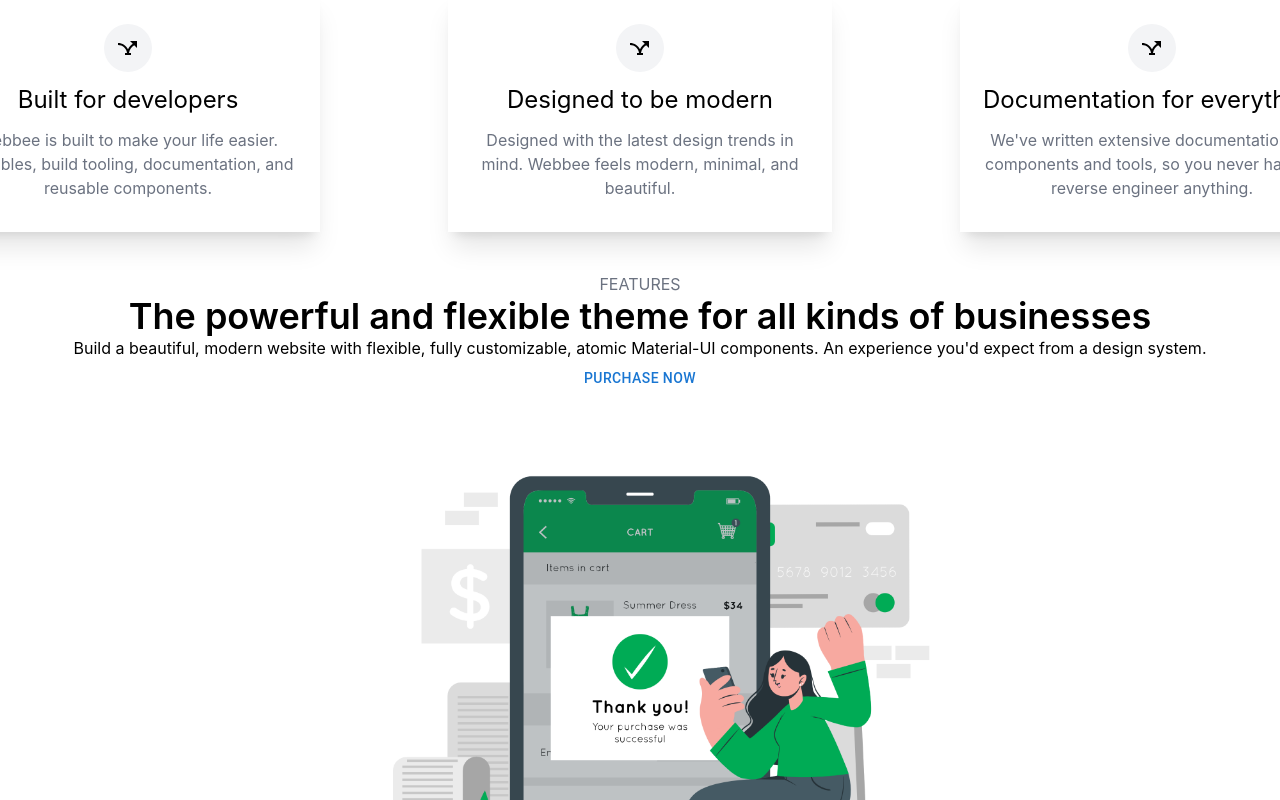
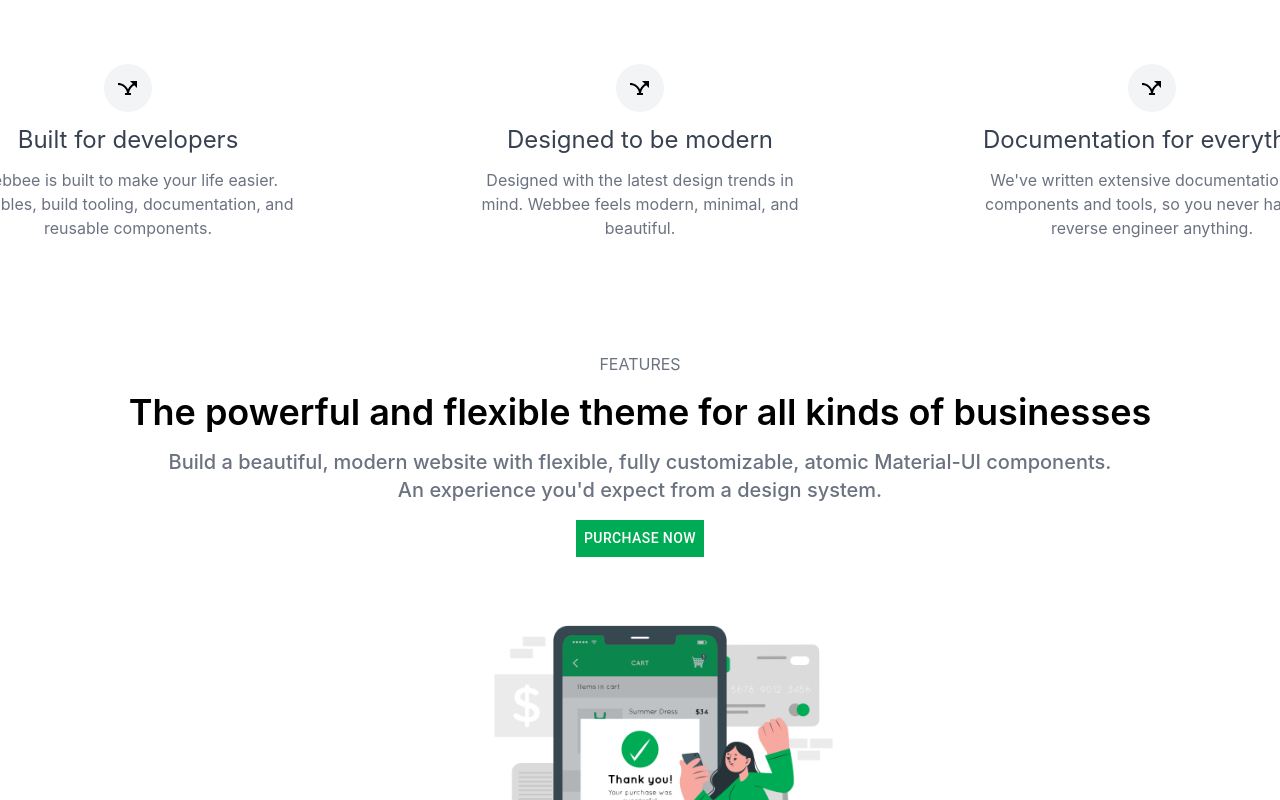
Before and after one commit to centum-world/mining-rig-portfolio, a React (Vite) app: page / in a window 1280 px wide. Shown: the part 800-1600 px from the top of the page. Built offline with nearby package versions, Linux system fonts and the light colour scheme.

Commit message:
color updated in hole heropage section

```diff
--- a/src/components/Features.jsx
+++ b/src/components/Features.jsx
@@ -2,22 +2,31 @@ import React from "react";
 import AirlineStopsIcon from "@mui/icons-material/AirlineStops";
 import { Button } from "@mui/material";
 import purchase from "../assets/png/purchase.png";
+import { useSelector } from "react-redux";
 
 const FeatureCard = ({ title, description }) => {
   return (
-    <div className="shadow-xl p-4 flex flex-col items-center justify-center h-60 w-96 space-y-3">
+    <div className=" p-4 flex flex-col items-center justify-center h-60 w-96 space-y-3">
       <div className="bg-gray-100 rounded-full h-12 w-12 flex items-center justify-center">
         <AirlineStopsIcon />
       </div>
-      <div className="text-2xl text-center">{title}</div>
+      <div className="text-2xl text-center text-gray-700">{title}</div>
       <p className="text-gray-500 text-center">{description}</p>
     </div>
   );
 };
 
 const Features = () => {
+  const [anchorEl, setAnchorEl] = React.useState(null);
+
+  const { selectedColor } = useSelector((state) => state.colors);
+
+  const handleMenuClick = (event) => {
+    setAnchorEl(event.currentTarget);
+  };
+
   return (
-    <div className="flex flex-col items-center gap-10">
+    <div className="flex flex-col items-center space-y-20">
       <div className="flex items-center justify-center gap-32">
         <FeatureCard
           title="Built for developers"
@@ -32,19 +41,29 @@ const Features = () => {
           description="We've written extensive documentation for components and tools, so you never have to reverse engineer anything."
         />
       </div>
-      <div className="flex flex-col justify-center items-center">
+      <div className="flex flex-col justify-center items-center space-y-4">
         <div className="text-gray-500">FEATURES</div>
-        <div className="text-4xl font-semibold">The powerful and flexible theme for all kinds of businesses</div>
-        <div>
+        <div className="text-4xl font-semibold">
+          The powerful and flexible theme for all kinds of businesses
+        </div>
+        <div className="text-gray-500 text-xl font-medium text-center">
           Build a beautiful, modern website with flexible, fully customizable,
-          atomic Material-UI components. An experience you'd expect from a
-          design system.
+          atomic Material-UI components.
+          <br /> An experience you'd expect from a design system.
         </div>
-        <div>
-          <Button>Purchase now</Button>
+        <div className="bg-[#00AB55]">
+          <Button
+            onClick={handleMenuClick}
+            style={{
+              background: selectedColor,
+              cursor: "pointer",
+              color: "white",
+            }}
+          >
+            Purchase now
+          </Button>
         </div>
-
-        <img src={purchase} alt="purchase" className="w-1/2" />
+        <img src={purchase} alt="purchase" className="w-1/3" />
       </div>
     </div>
   );
--- a/src/components/HeroSection.jsx
+++ b/src/components/HeroSection.jsx
@@ -17,7 +17,14 @@ const HeroSection = () => {
       <div className=" gap-10 flex  items-center justify-center w-[50%] mb-32">
         <div className="space-y-6">
           <h1 className="text-6xl font-bold  text-gray-700 font-sans ">
-            Turn your ideas <br /> into a success.
+            Turn your ideas <br /> into a{" "}
+            <span
+              style={{
+                color: selectedColor,
+              }}
+            >
+              success.
+            </span>
           </h1>
           <p className="text-gray-500 text-2xl font-sans">
             Webbee will make your product look modern <br /> professional while
--- a/src/pages/Heropage.jsx
+++ b/src/pages/Heropage.jsx
@@ -3,10 +3,10 @@ import HeroSection from "../components/HeroSection";
 
 const Heropage = () => {
   return (
-    <>
+    <div className="space-y-10">
       <HeroSection />
-      <Features/>
-    </>
+      <Features />
+    </div>
   );
 };
 
```
